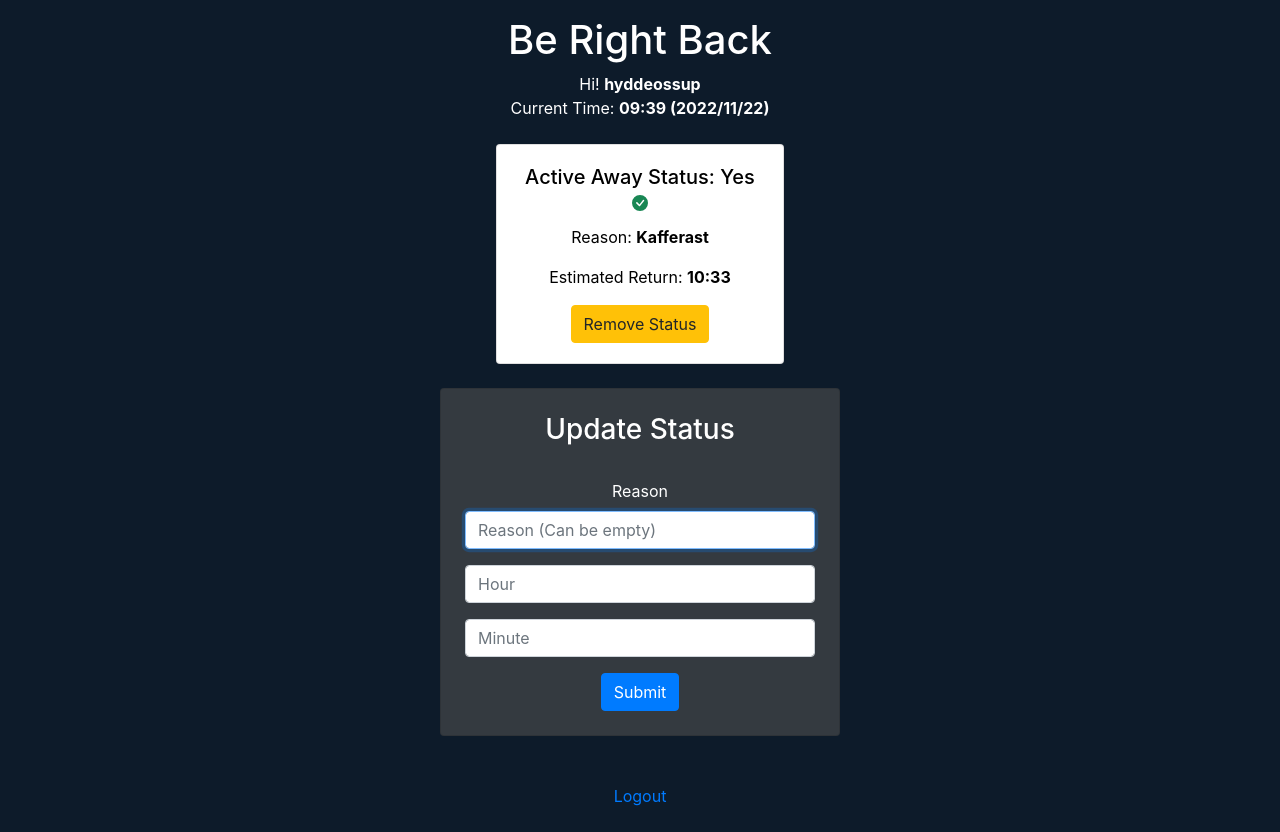
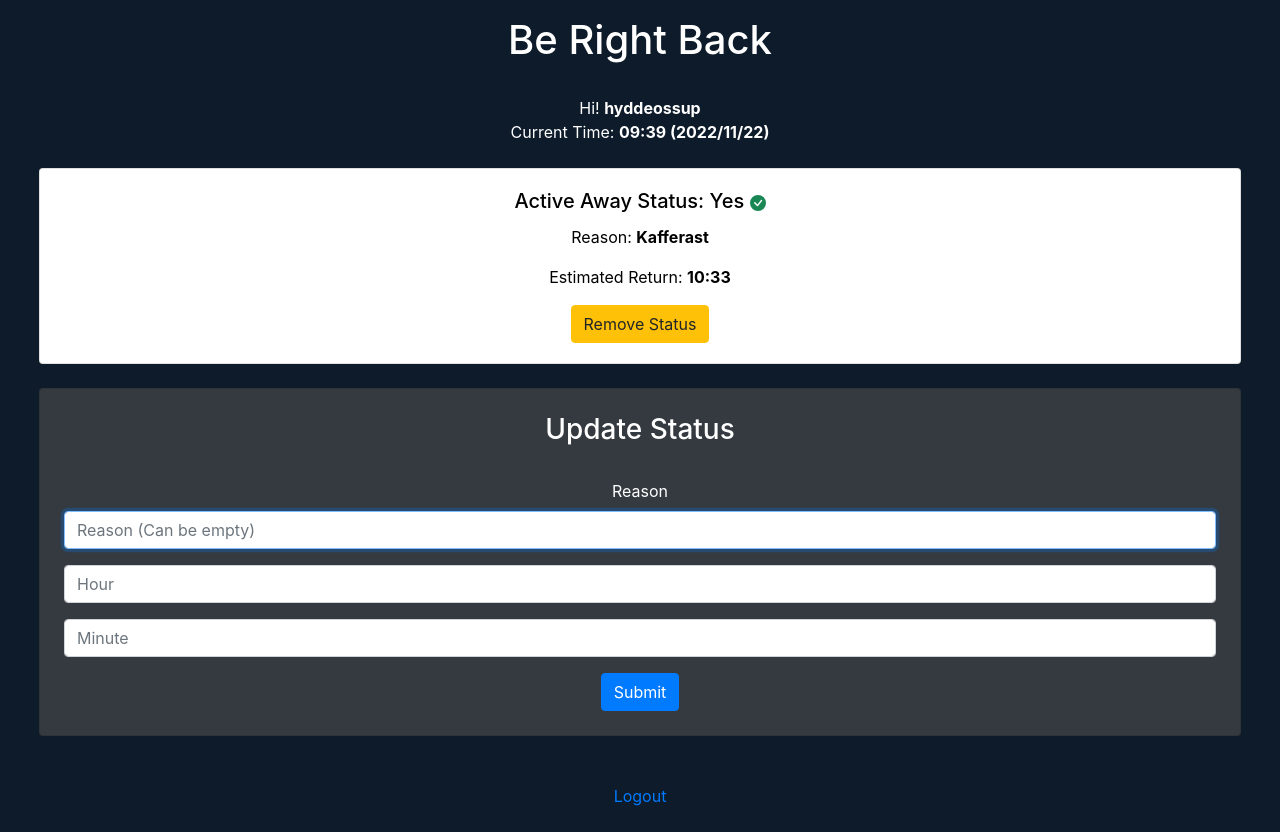
Before and after one commit to hyddeos/Be-Right-Back, a Django app: page / in a window 1280 px wide. Before the commit the page ends 806 px from the top, so only its background shows below. Run offline with Django 4.2, Linux system fonts and the light colour scheme; a user stored in the database is signed in; data comes from the database, SQL or seed files in the repository; both versions use the stored data as it was after the commit; parts of the project's set-up code (start-up, migrations or seed data) failed here and were passed over; some libraries are stand-ins or nearby versions.

Commit message:
css changes for better moblie experience

```diff
--- a/brb/templates/brb/index.html
+++ b/brb/templates/brb/index.html
@@ -2,13 +2,13 @@
 
 {% block body %}
     <h1>Be Right Back</h1>
-    <div>
+    <div class="w-100 p-4">
         {% if user.is_authenticated %}
             Hi! <strong>{{ user }} </strong>
             </br>
             Current Time: <strong>{{ time|date:'H:i (Y/m/d)' }}</strong></br></br>
             {% if status %}
-                <div class="card mx-auto"  style="width: 18rem;">
+                <div class="card mx-auto container-s" >
                     <div class="card-body">
                         <h5 class="card-title" style="color: black;">Active Away Status: Yes <svg xmlns="http://www.w3.org/2000/svg" width="16" height="16" fill="#198754" class="bi bi-check-circle-fill" viewBox="0 0 16 16">
                             <path d="M16 8A8 8 0 1 1 0 8a8 8 0 0 1 16 0zm-3.97-3.03a.75.75 0 0 0-1.08.022L7.477 9.417 5.384 7.323a.75.75 0 0 0-1.06 1.06L6.97 11.03a.75.75 0 0 0 1.079-.02l3.992-4.99a.75.75 0 0 0-.01-1.05z"/>
@@ -23,8 +23,8 @@
                 </div>
                 <br>
             {% else %}
-                <div class="card mx-auto"  style="width: 18rem;">
-                    <div class="card-body">
+                <div class="card mx-auto container-s">
+                    <div class="card-body container-s">
                         <h5 class="card-title" style="color: black;">Active Away Status: No <svg xmlns="http://www.w3.org/2000/svg" width="16" height="16" fill="red" class="bi bi-slash-circle-fill" viewBox="0 0 16 16">
                             <path d="M16 8A8 8 0 1 1 0 8a8 8 0 0 1 16 0zm-4.646-2.646a.5.5 0 0 0-.708-.708l-6 6a.5.5 0 0 0 .708.708l6-6z"/>
                             </svg></h5>
@@ -33,7 +33,7 @@
                 </br>
             {% endif %}
             <strong>{{ message }}</strong>
-            <div class="card mx-auto bg-dark text-bg-dark p-4"  style="width: 25rem;">
+            <div class="card mx-auto bg-dark text-bg-dark p-4 container-s">
                 {% if status %}<h3>Update Status</h3>{% else %} <h3>New Status</h3>{% endif %}</br>
 
                 <form action="{% url 'startpage' %}" method="post">
--- a/brb/templates/brb/layout.html
+++ b/brb/templates/brb/layout.html
@@ -7,7 +7,7 @@
     </head>
 
     <body style="background-color:#0d1b2a;" class="mh-100 text-white mt-3 text-center">
-        <div class="container">
+        <div class="container-fluid">
             {% block body %}
             {% endblock %}
         </div>
```
Also changed, not shown: db.sqlite3.
